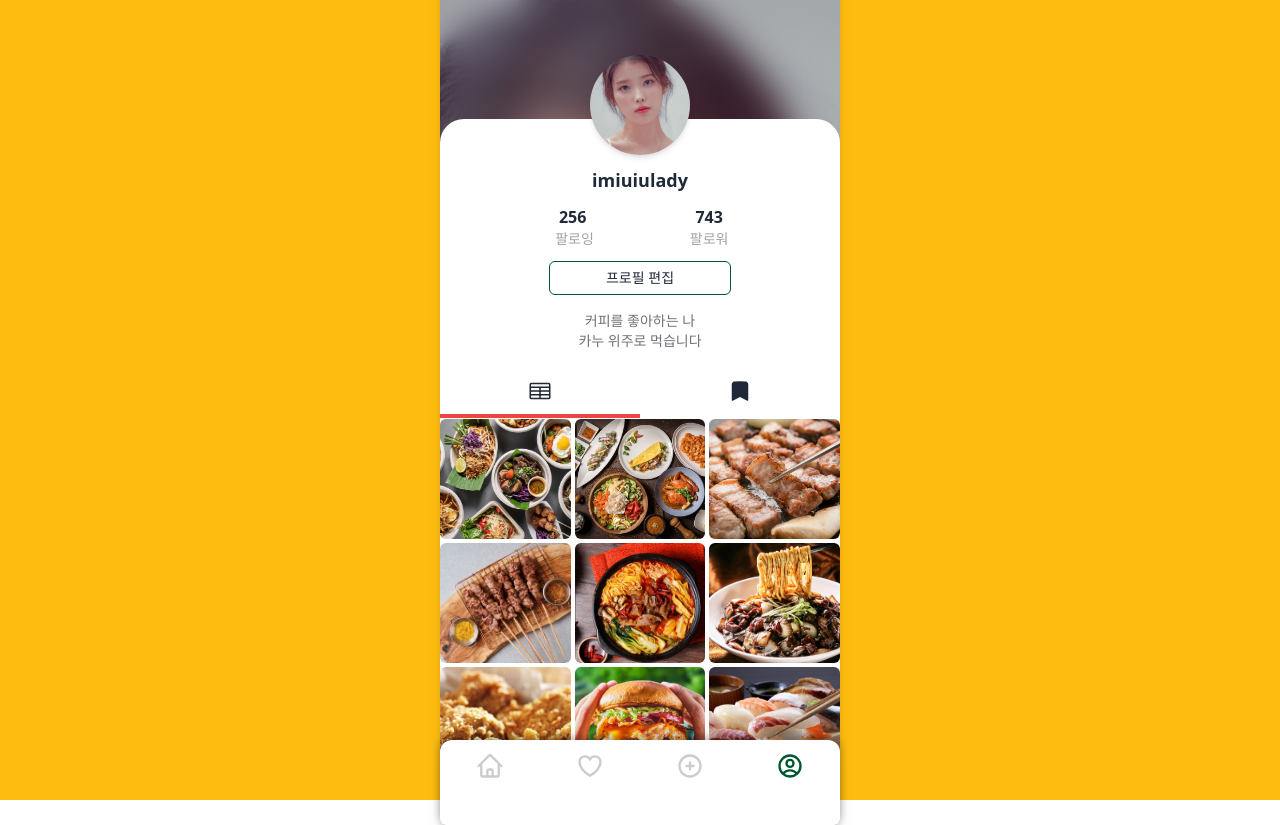
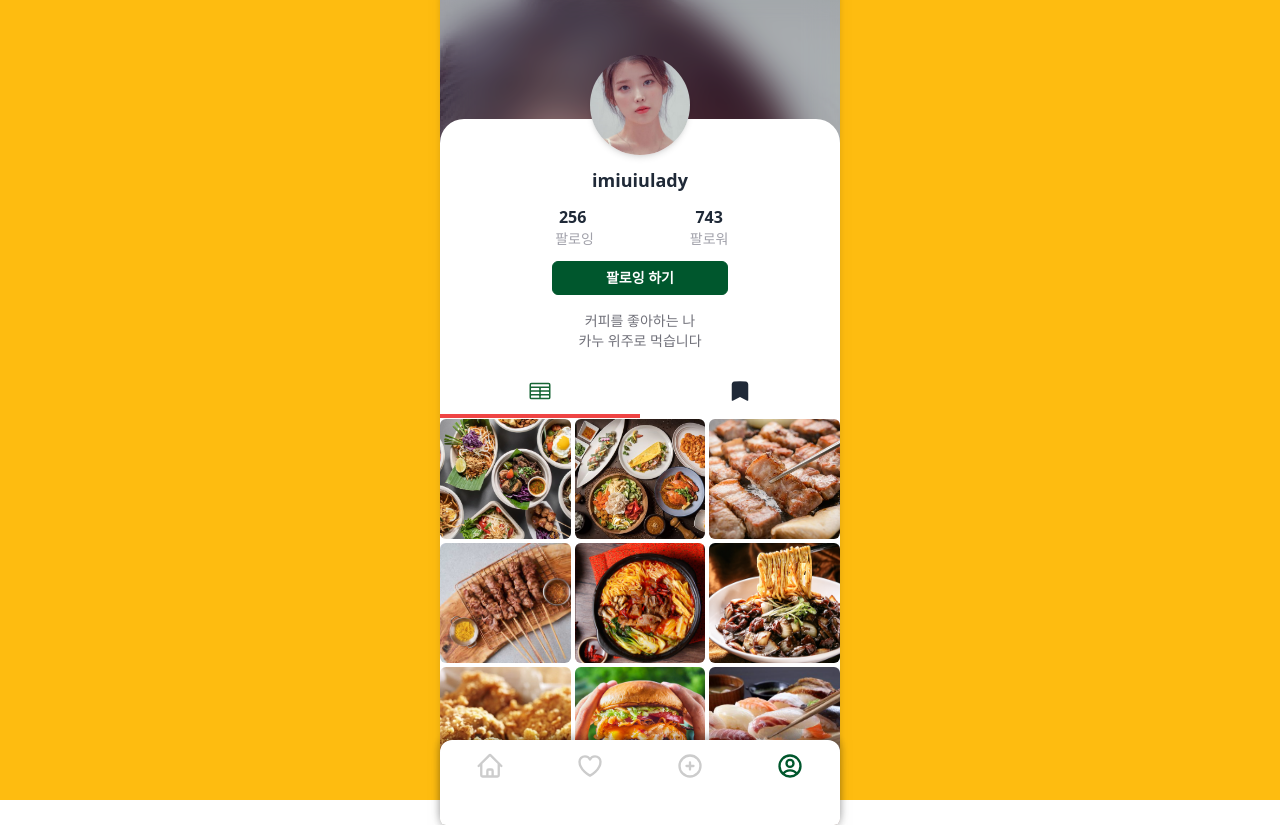
Before and after one commit to DwarfThema/soda-front, a Next.js app: page /profile in a window 1280 px wide. Built offline with nearby package versions, Linux system fonts and the light colour scheme.

Commit message:
fix:all:Link 안넣은 부분 플로우 중심으로 추가

```diff
--- a/pages/index.tsx
+++ b/pages/index.tsx
@@ -4,6 +4,7 @@ import useUser from "@libs/client/useUser";
 import { cls } from "@libs/client/utils";
 import { url } from "inspector";
 import type { NextPage } from "next";
+import Link from "next/link";
 import { useRouter } from "next/router";
 import { useEffect, useState } from "react";
 import InfiniteScroll from "react-infinite-scroll-component";
@@ -86,6 +87,8 @@ const Home: NextPage = (/* { url }: any */) => {
               <div className="ml-1 flex h-[150px]">
                 {propArray.map((data) => (
                   <div key={data.key}>
+                    <Link href={`/store/${data.key}`}>
+                      <a>
                         <div
                           className="w-[93px] h-full bg-gray-300 mr-1 rounded-mg flex items-end bg-cover bg-center"
                           style={{
@@ -97,6 +100,8 @@ const Home: NextPage = (/* { url }: any */) => {
                             {data.cat1}
                           </span>
                         </div>
+                      </a>
+                    </Link>
                   </div>
                 ))}
               </div>
@@ -118,16 +123,19 @@ const Home: NextPage = (/* { url }: any */) => {
                     key={data.key}
                     className={data?.key % 8 == 1 ? "col-span-2" : ""}
                   >
+                    <Link href={`/reviews/${data.key}`}>
+                      <a>
                         <div
                           className=" h-[120px] bg-gray-300  rounded-md flex items-end bg-cover bg-center"
                           style={{ backgroundImage: `url(${data.img})` }}
                         ></div>
+                      </a>
+                    </Link>
                   </div>
                 ))}
               </div>
             </InfiniteScroll>
           </div>
-
         </div>
       </div>
     </Layout>
--- a/pages/profile/index.tsx
+++ b/pages/profile/index.tsx
@@ -15,6 +15,7 @@ import InfiniteScroll from "react-infinite-scroll-component";
 import { AnimatePresence, motion } from "framer-motion";
 import { useForm } from "react-hook-form";
 import useMutation from "@libs/client/useMutation";
+import Link from "next/link";
 
 interface IEditProfile {
   avatar?: FileList;
@@ -40,6 +41,8 @@ const Profile: NextPage<{
     router.push("/enter");
   }, []); */
   const { isLoading } = useUser();
+  const [getIsMe, setIsMe] = useState(false);
+  const [getIsFollow, setIsFollow] = useState(false);
 
   //---------폼 관련-----------
   const [edit, { loading, data, message: submitMessage }] =
@@ -225,15 +228,29 @@ const Profile: NextPage<{
                 </div>
               </div>
               <div className="flex flex-col items-center">
+                {getIsMe ? (
                   <motion.div
                     onClick={() => {
                       setEditProfile(!getEditProfile);
                     }}
-                  className="border border-[#00572D] py-[6px] px-14 mt-3 flex justify-center items-center text-sm rounded-md cursor-pointer"
+                    className="border border-[#00572D] w-44 px-14 mt-3 flex justify-center items-center text-sm rounded-md cursor-pointer"
                     layoutId="editModal"
                   >
-                  <span>프로필 편집</span>
+                    <span>프로필 편집</span>분식 양식 양식
                   </motion.div>
+                ) : (
+                  <div
+                    onClick={() => {
+                      setIsFollow(!getIsFollow);
+                    }}
+                    className={cls(
+                      "border border-[#00572D] py-[6px] w-44 mt-3 flex justify-center items-center text-sm rounded-md cursor-pointer",
+                      getIsFollow ? "" : "bg-[#00572D] text-white font-semibold"
+                    )}
+                  >
+                    <span>{getIsFollow ? "언팔로우 하기" : "팔로잉 하기"}</span>
+                  </div>
+                )}
 
                 <div className="text-center my-4 text-zinc-500">
                   {profile?.introduce}
@@ -248,7 +265,10 @@ const Profile: NextPage<{
                   onClick={() => {
                     setBookMark(false);
                   }}
-                  className="w-1/2 flex justify-center cursor-pointer"
+                  className={cls(
+                    "w-1/2 flex justify-center cursor-pointer",
+                    !getBookMark ? "text-green-800" : ""
+                  )}
                 >
                   <svg
                     xmlns="http://www.w3.org/2000/svg"
@@ -276,7 +296,10 @@ const Profile: NextPage<{
                   onClick={() => {
                     setBookMark(true);
                   }}
-                  className="w-1/2 flex justify-center cursor-pointer"
+                  className={cls(
+                    "w-1/2 flex justify-center cursor-pointer",
+                    getBookMark ? "text-green-800" : ""
+                  )}
                 >
                   <svg
                     xmlns="http://www.w3.org/2000/svg"
@@ -307,10 +330,14 @@ const Profile: NextPage<{
                 <div className=" grid grid-cols-3 gap-1 w-full h-[360px]">
                   {PropArray.map((data) => (
                     <div key={data.key}>
+                      <Link href={`/reviews/${data.key}`}>
+                        <a>
                           <div
                             className=" h-[120px] bg-gray-300  rounded-md flex items-end bg-cover bg-center "
                             style={{ backgroundImage: `url(${data.img})` }}
                           />
+                        </a>
+                      </Link>
                     </div>
                   ))}
                 </div>
--- a/pages/store/[id].tsx
+++ b/pages/store/[id].tsx
@@ -6,6 +6,7 @@ import InfiniteScroll from "react-infinite-scroll-component";
 import { AnimatePresence, motion } from "framer-motion";
 import { wrap } from "popmotion";
 import { IReview, IStore } from "@libs/client/sharedProp";
+import Link from "next/link";
 
 const propArray = [
   { key: 1, img: "/img/choice/asian.png", cat1: "아시안" },
@@ -155,6 +156,8 @@ const Store: NextPage<{ store: IStore; review: IReview }> = ({
               <div className=" grid grid-cols-3 gap-1 w-full h-[300px]">
                 {propArray.map((data) => (
                   <div key={data.key}>
+                    <Link href={`/reviews/${data.key}`}>
+                      <a>
                         <div
                           className=" h-[120px] bg-gray-300  rounded-md flex items-end bg-cover bg-center "
                           style={{ backgroundImage: `url(${data.img})` }}
@@ -197,6 +200,8 @@ const Store: NextPage<{ store: IStore; review: IReview }> = ({
                             </div>
                           </div>
                         </div>
+                      </a>
+                    </Link>
                   </div>
                 ))}
               </div>
```
Lines whose indentation alone changed are shown as unchanged.
